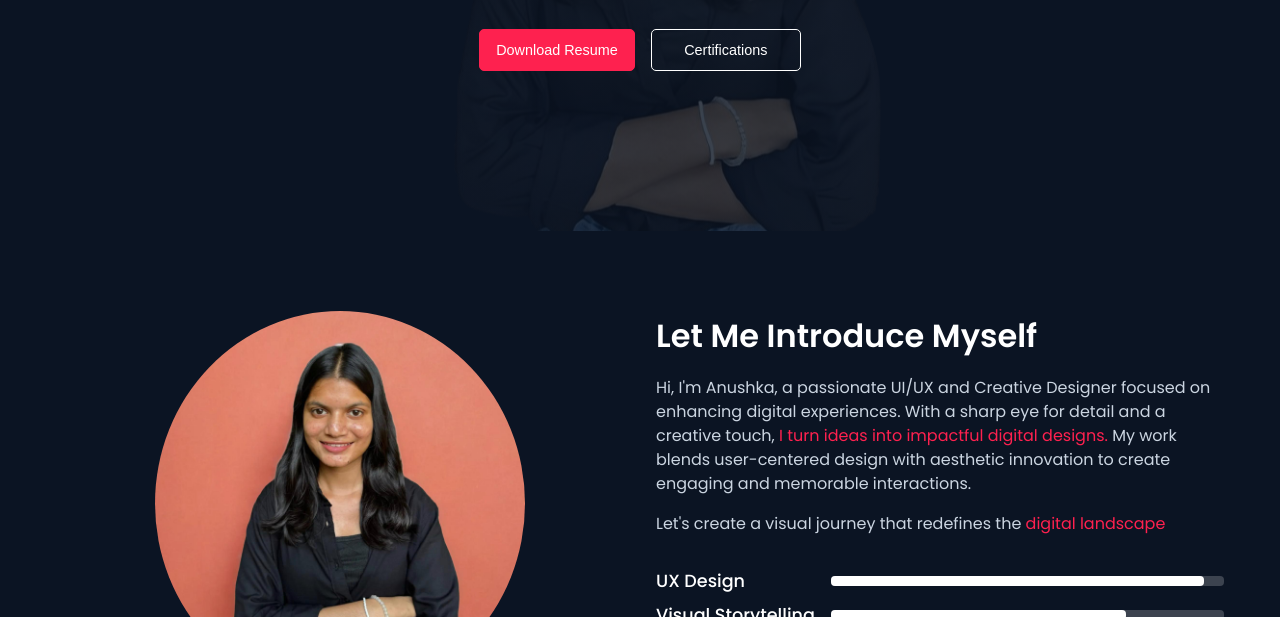
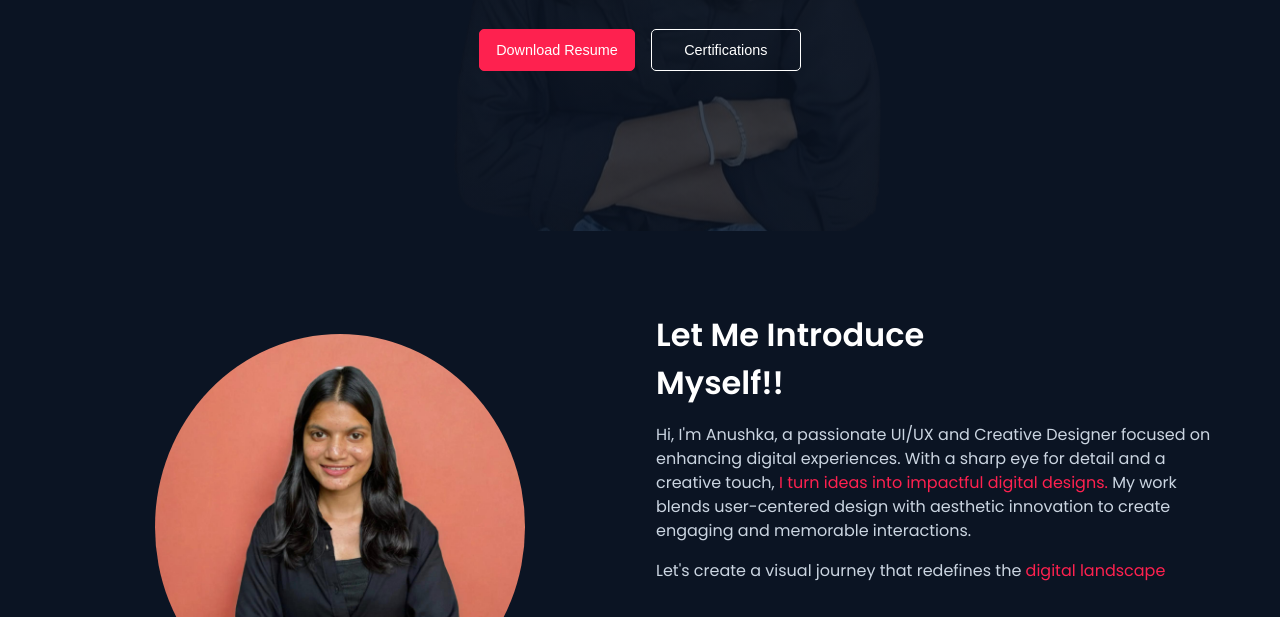
Before and after one commit to anushkapatil2411/Personal-Portfolio, a plain HTML site: page index.html in a window 1280 px wide. Shown: the part 483-1100 px from the top of the page. Drawn offline with nearby package versions, Linux system fonts and the light colour scheme.

Commit message:
Update index.html

```diff
--- a/index.html
+++ b/index.html
@@ -53,7 +53,7 @@
         <img src="assets/anushka pink.jpeg" alt="about" />
       </div>
       <div class="about__content">
-        <h4>Let Me Introduce Myself</h4>
+        <h4>Let Me Introduce Myself!!</h4>
         <p class="section__description">
          Hi, I'm Anushka, a passionate UI/UX and Creative Designer focused on enhancing digital experiences.
          With a sharp eye for detail and a creative touch,<span> I turn ideas into impactful digital designs.</span>
```
